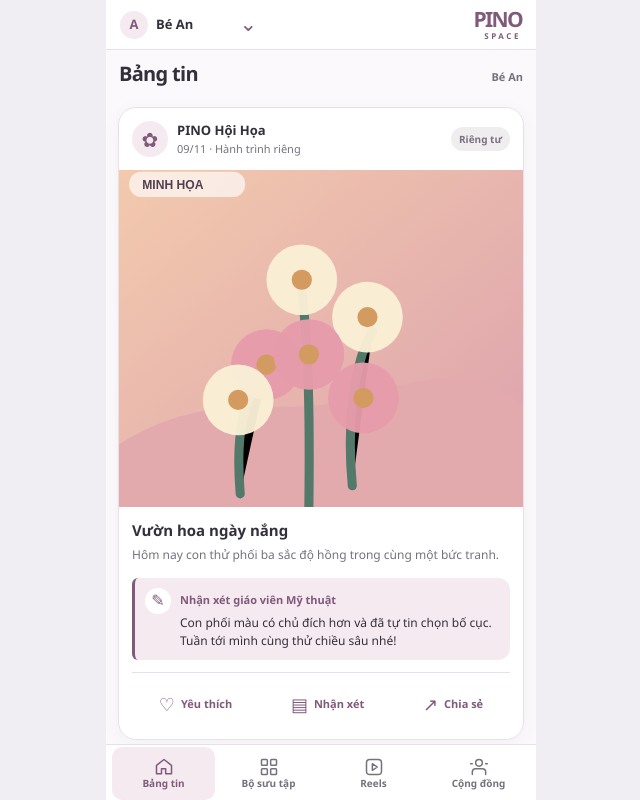
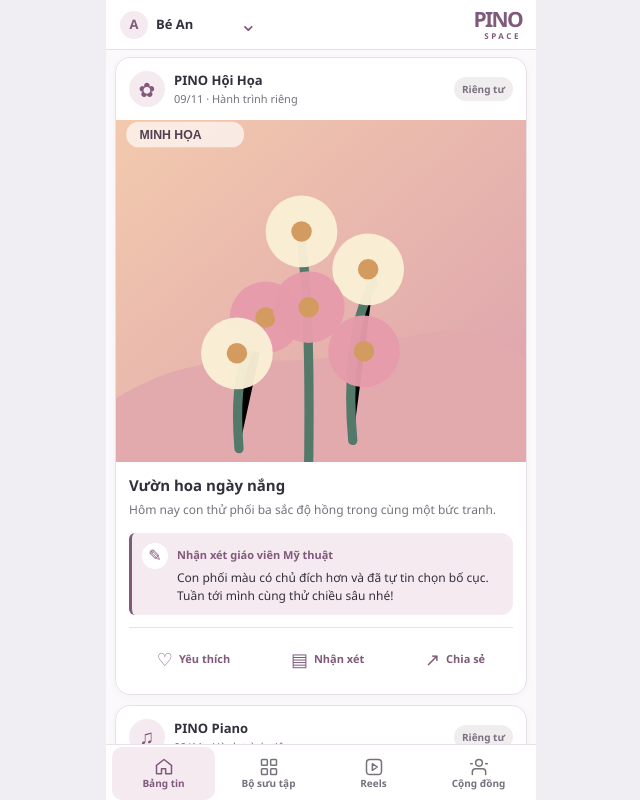
Before and after one commit to vmtct/pino-team-os, a Next.js app: page /piner in a window 1280 px wide. Shown: the whole page, without its empty margins (319-959 px from the left). Built offline with nearby package versions, Linux system fonts and the light colour scheme.

Commit message:
PAP-1786: remove redundant Piner feed heading and tighten home spacing

```diff
--- a/app/piner/UnifiedSpace.tsx
+++ b/app/piner/UnifiedSpace.tsx
@@ -123,12 +123,12 @@ export function PinerUnified({tab}:{tab:UnifiedTab}){
  return <div className={css.unifiedBackdrop}>
    <div className={css.unifiedShell} data-piner-shared="unified-shell" data-unified-tab={tab}>
      <Header currentChild={activeId} select={select}/>
-     <main className={css.unifiedContent} data-piner-slot="content" data-hydrated={loaded?"true":"false"}>
+     <main className={tab==="home"?css.unifiedContent+" "+css.unifiedHomeContent:css.unifiedContent} data-piner-slot="content" data-hydrated={loaded?"true":"false"}>
        <div className={css.unifiedContentInner}>
-         <div className={css.unifiedPageHeading}>
+         {tab!=="home"&&<div className={css.unifiedPageHeading}>
            <h1>{title}</h1>
            {tab!=="community"&&<span>{profile.display}</span>}
-         </div>
+         </div>}
          {status&&<p className={css.visibilityStatus} role="status">{status}</p>}
          {!loaded?<div className={css.unifiedLoading} role="status">Đang mở hành trình...</div>:tab==="grid"?
            <MediaGrid posts={visible} onOpen={setPreview}/>:
--- a/app/piner/launcher.module.css
+++ b/app/piner/launcher.module.css
@@ -219,6 +219,10 @@
 .unifiedLogo small{font-size:8px;font-weight:850;letter-spacing:.32em;margin-right:1px;margin-top:2px}
 .unifiedContent{flex:1;min-height:0;overflow:auto;-webkit-overflow-scrolling:touch;overscroll-behavior:contain;padding:11px 12px 20px;scrollbar-width:thin}
 .unifiedContentInner{max-width:100%;margin:0 auto;width:100%}
+/* PAP-1786: Feed starts immediately after compact header, without repeated page/profile labels. */
+.unifiedHomeContent{padding-top:7px;padding-inline:9px}
+.unifiedHomeContent .unifiedFeed{gap:10px}
+.unifiedHomeContent .postCard{border-radius:15px;box-shadow:0 2px 10px #63455708}
 .unifiedPageHeading{display:flex;align-items:baseline;justify-content:space-between;gap:10px;min-height:37px;margin:0 1px 9px}
 .unifiedPageHeading h1{font-size:20px;font-weight:850;letter-spacing:-.035em;line-height:1.3;margin:0}
 .unifiedPageHeading span{font-size:11px;color:var(--muted);font-weight:700}
```
